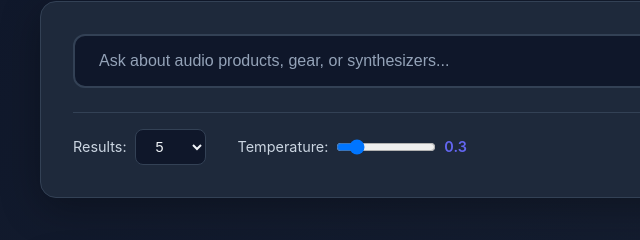
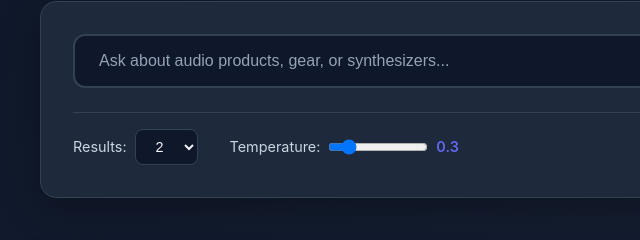
Before and after one commit to peterjandre/new-audio-product-chatbot, a website with bundled scripts: page frontend/public/index.html in a window 1280 px wide. Shown: the part 247-487 px from the top of the page, 0-640 px from the left. Built offline with nearby package versions, Linux system fonts and the light colour scheme.

Commit message:
fixed CORS issue and changed number of results

```diff
--- a/frontend/public/index.html
+++ b/frontend/public/index.html
@@ -33,10 +33,10 @@
                         <label>
                             <span>Results:</span>
                             <select id="kSelect">
-                                <option value="5" selected>5</option>
-                                <option value="10">10</option>
-                                <option value="15">15</option>
-                                <option value="20">20</option>
+                                <option value="2" selected>2</option>
+                                <option value="3">3</option>
+                                <option value="4">4</option>
+                                <option value="5">5</option>
                             </select>
                         </label>
                         <label>
--- a/frontend/src/script.ts
+++ b/frontend/src/script.ts
@@ -60,7 +60,8 @@ if (queryForm) {
             const k = parseInt(kSelect.value);
             const temperature = parseFloat(tempSlider.value) / 10;
 
-            const apiUrl = API_BASE_URL || window.location.origin;
+            // Normalize API URL - remove trailing slash to avoid double slashes
+            const apiUrl = (API_BASE_URL || window.location.origin).replace(/\/+$/, '');
             const response = await fetch(`${apiUrl}/query`, {
                 method: 'POST',
                 headers: {
```
